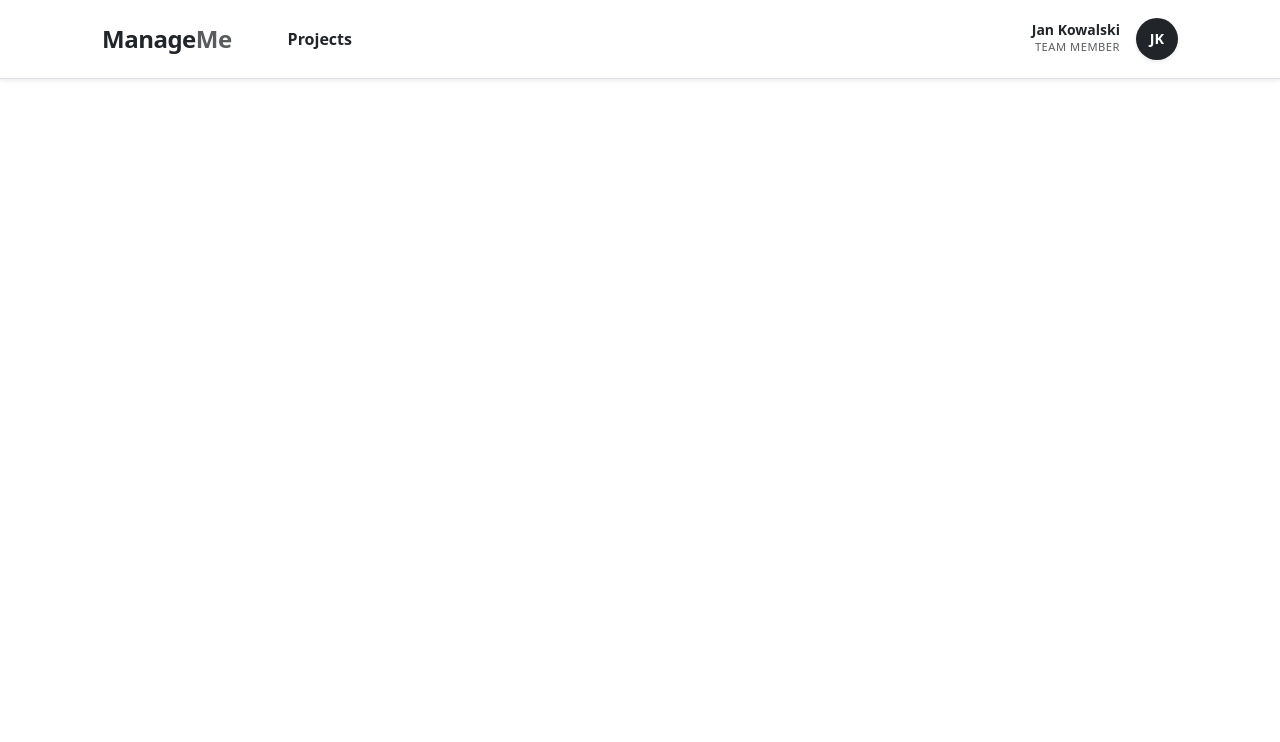
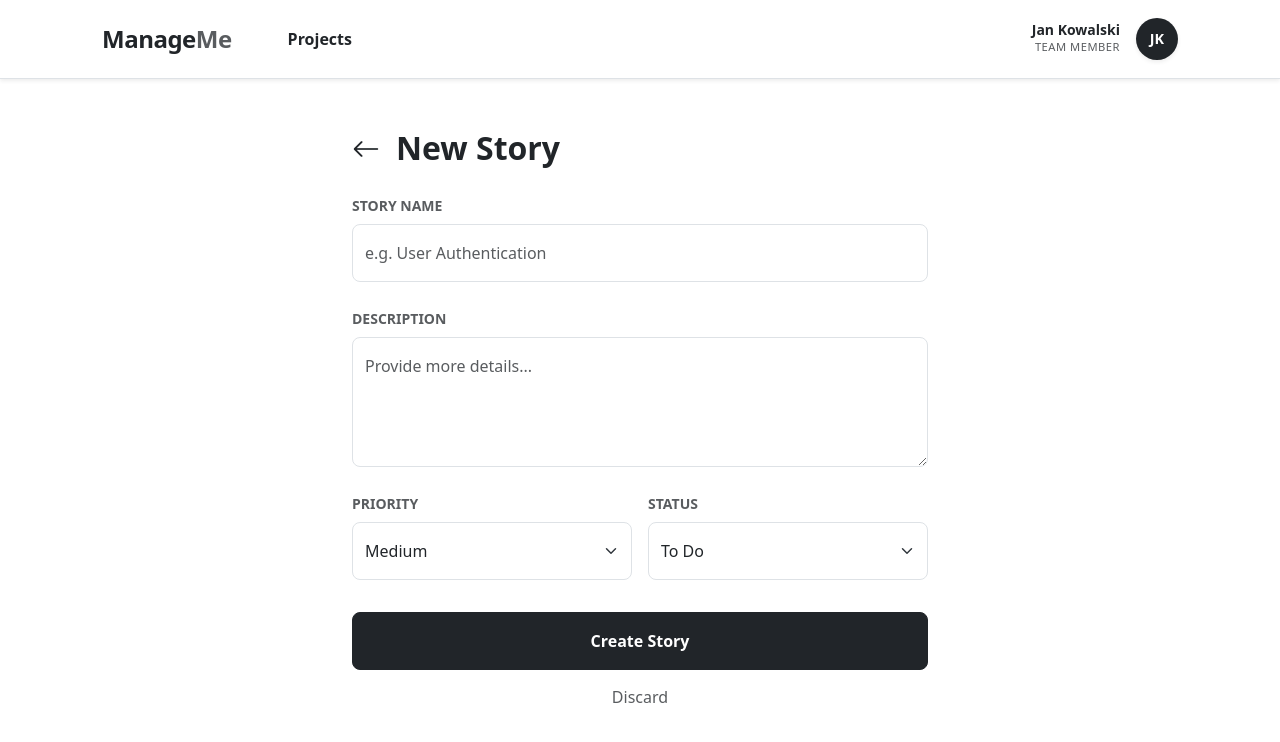
Before and after one commit to RadoslawSmoronski/ManageMe, a React (Vite) app: page /projects/1/stories/add in a window 1280 px wide. Shown: the top 742 px of the page. Built offline with nearby package versions, Linux system fonts and the light colour scheme; data requests are answered from the project's data file.

Commit message:
feat: implement add and edit story page (#18)

```diff
--- a/db.json
+++ b/db.json
@@ -125,36 +125,6 @@
     }
   ],
   "stories": [
-    {
-      "id": "st-101",
-      "name": "Zigbee Protocol Research",
-      "description": "Check compatibility.",
-      "priority": "High",
-      "projectId": "p5",
-      "status": "Todo",
-      "createdAt": "2026-02-06T08:00:00.000Z",
-      "position": 1000
-    },
-    {
-      "id": "st-103",
-      "name": "MQTT Broker Setup",
-      "description": "Configure Mosquitto.",
-      "priority": "High",
-      "projectId": "p5",
-      "status": "Doing",
-      "createdAt": "2026-02-08T10:00:00.000Z",
-      "position": 1000
-    },
-    {
-      "id": "st-102",
-      "name": "Dashboard Wireframes",
-      "description": "Initial UI sketches.",
-      "priority": "Medium",
-      "projectId": "p5",
-      "status": "Done",
-      "createdAt": "2026-02-07T09:00:00.000Z",
-      "position": 1000
-    },
     {
       "id": "st-201",
       "name": "PCI-DSS Compliance Check",
@@ -364,6 +334,36 @@
       "status": "Todo",
       "createdAt": "2026-03-25T15:00:00.000Z",
       "position": 1000
+    },
+    {
+      "id": "e445",
+      "name": "elo",
+      "description": "123",
+      "priority": "Low",
+      "status": "Doing",
+      "projectId": "p5",
+      "position": 1000,
+      "createdAt": "2026-03-27T12:08:32.670Z"
+    },
+    {
+      "id": "a0c1",
+      "name": "test",
+      "description": "elo",
+      "priority": "Medium",
+      "status": "Done",
+      "projectId": "p5",
+      "position": 31.25,
+      "createdAt": "2026-03-27T12:26:10.198Z"
+    },
+    {
+      "id": "5caf",
+      "name": "test2",
+      "description": "elo4",
+      "priority": "Medium",
+      "status": "Todo",
+      "projectId": "p5",
+      "position": 1000,
+      "createdAt": "2026-03-27T12:26:27.261Z"
     }
   ],
   "$schema": "./node_modules/json-server/schema.json"
--- a/src/App.tsx
+++ b/src/App.tsx
@@ -8,6 +8,7 @@ import { UserProvider } from "./context/UserContext"
 import ProjectEditDetailsPage from "./pages/ProjectEditDetailsPage"
 import AppNavbar from "./components/navbar";
 import { StoryProvider } from "./context/StoriesContext";
+import StoryFormPage from "./pages/StoryFormPage";
 
 
 function App() {
@@ -23,6 +24,8 @@ function App() {
               <Route path="/projects/new" element={<AddProjectPage />} />
               <Route path="/projects/:id" element={<ProjectPage />} />
               <Route path="/projects/edit/:id" element={<ProjectEditDetailsPage />} />
+              <Route path="/projects/:id/stories/add" element={<StoryFormPage />} />
+              <Route path="/projects/:id/stories/edit/:storyId" element={<StoryFormPage />} />
             </Routes>
           </div>
         </StoryProvider>
--- /dev/null
+++ b/src/pages/StoryFormPage.tsx
@@ -0,0 +1,158 @@
+import { Container, Button, Form, Row, Col, Spinner } from 'react-bootstrap';
+import { useNavigate, useParams, useSearchParams } from 'react-router-dom';
+import { useStories } from '../context/StoriesContext';
+import type { StoryFormData, StoryPriority, StoryStatus } from '../types/story';
+import { confirmDelete } from '../utils/alerts';
+
+export default function StoryFormPage() {
+  const { id: projectId, storyId } = useParams<{ id: string; storyId?: string }>();
+  const [searchParams] = useSearchParams();
+  const navigate = useNavigate();
+  const { addStory, editStory, removeStory, stories, isLoading } = useStories();
+
+  const isEditMode = Boolean(storyId);
+  const currentStory = stories.find(s => s.id === storyId);
+
+
+  const defaultStatus = currentStory?.status || (searchParams.get('status') as StoryStatus) || "Todo";
+
+  if (isEditMode && isLoading) {
+    return <Container className="py-5 text-center"><Spinner animation="border" /></Container>;
+  }
+
+  const handleSubmit = async (e: React.FormEvent<HTMLFormElement>) => {
+    e.preventDefault();
+    if (!projectId) return;
+
+    const data = new FormData(e.currentTarget);
+    const formValues = Object.fromEntries(data.entries());
+
+    const storyData = {
+      name: formValues.name as string,
+      description: formValues.description as string,
+      priority: formValues.priority as StoryPriority,
+      status: formValues.status as StoryStatus,
+      projectId: projectId as string,
+    };
+
+    if (isEditMode && storyId) {
+      await editStory(storyId, storyData);
+    } else {
+      await addStory(storyData as StoryFormData);
+    }
+
+    navigate(`/projects/${projectId}`);
+  };
+
+  const handleDelete = async () => {
+    if (!storyId || !projectId) return;
+
+    const isConfirmed = await confirmDelete(
+      'Are you sure?',
+      "This story will be permanently removed from the project."
+    );
+
+    if (isConfirmed) {
+      await removeStory(storyId);
+      navigate(`/projects/${projectId}`);
+    }
+  };
+
+  return (
+    <div className="bg-white min-vh-100 py-5">
+      <Container style={{ maxWidth: '600px' }}>
+
+        <div className="d-flex align-items-center gap-3 mb-4">
+          <Button variant="link" onClick={() => navigate(-1)} className="text-dark p-0 border-0 shadow-none">
+            <i className="bi bi-arrow-left fs-3"></i>
+          </Button>
+          <h2 className="fw-bold mb-0">{isEditMode ? 'Edit Story' : 'New Story'}</h2>
+        </div>
+
+        <Form onSubmit={handleSubmit} className="d-grid gap-4">
+
+          <div>
+            <label className="fw-bold small text-uppercase mb-2 text-muted">Story Name</label>
+            <Form.Control
+              name="name"
+              required
+              defaultValue={currentStory?.name}
+              placeholder="e.g. User Authentication"
+              className="py-3 rounded-3 shadow-none"
+            />
+          </div>
+
+          <div>
+            <label className="fw-bold small text-uppercase mb-2 text-muted">Description</label>
+            <Form.Control
+              name="description"
+              as="textarea"
+              rows={4}
+              defaultValue={currentStory?.description}
+              placeholder="Provide more details..."
+              className="py-3 rounded-3 shadow-none"
+            />
+          </div>
+
+          <Row className="g-3">
+            <Col md={6}>
+              <div>
+                <label className="fw-bold small text-uppercase mb-2 text-muted">Priority</label>
+                <Form.Select
+                  name="priority"
+                  defaultValue={currentStory?.priority || "Medium"}
+                  className="py-3 rounded-3 shadow-none cursor-pointer"
+                >
+                  <option value="Low">Low</option>
+                  <option value="Medium">Medium</option>
+                  <option value="High">High</option>
+                </Form.Select>
+              </div>
+            </Col>
+
+            <Col md={6}>
+              <div>
+                <label className="fw-bold small text-uppercase mb-2 text-muted">Status</label>
+                <Form.Select
+                  name="status"
+                  defaultValue={defaultStatus}
+                  className="py-3 rounded-3 shadow-none cursor-pointer"
+                >
+                  <option value="Todo">To Do</option>
+                  <option value="Doing">In Progress</option>
+                  <option value="Done">Done</option>
+                </Form.Select>
+              </div>
+            </Col>
+          </Row>
+
+          <div className="d-grid gap-2 pt-2">
+            <Button type="submit" variant="dark" className="py-3 fw-bold rounded-3">
+              {isEditMode ? 'Save Changes' : 'Create Story'}
+            </Button>
+
+            <Button
+              variant="link"
+              onClick={() => navigate(`/projects/${projectId}`)}
+              className="text-muted text-decoration-none small"
+            >
+              Discard
+            </Button>
+
+            {isEditMode && (
+              <div className="mt-4 pt-4 border-top text-center">
+                <Button
+                  variant="link"
+                  onClick={handleDelete}
+                  className="text-danger text-decoration-none small p-0"
+                >
+                  Delete this story
+                </Button>
+              </div>
+            )}
+          </div>
+        </Form>
+      </Container>
+    </div>
+  );
+}
```
